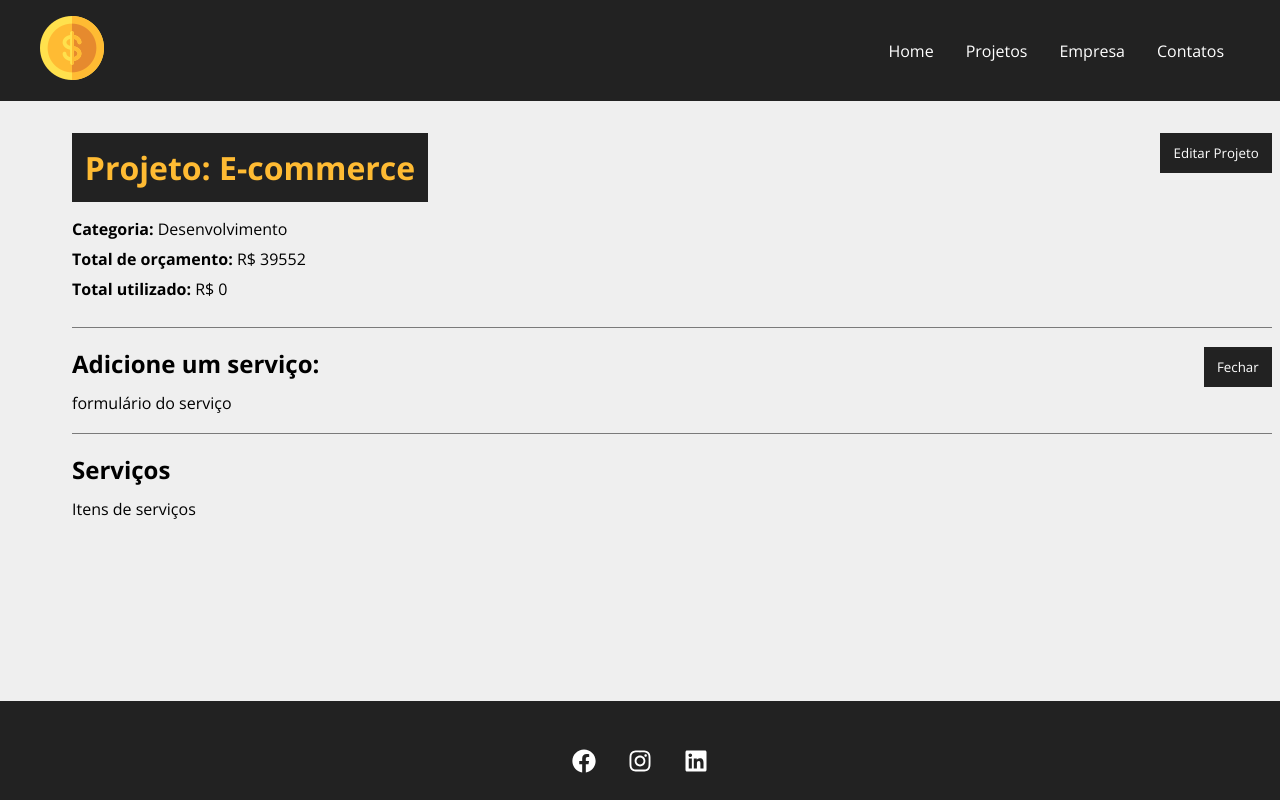
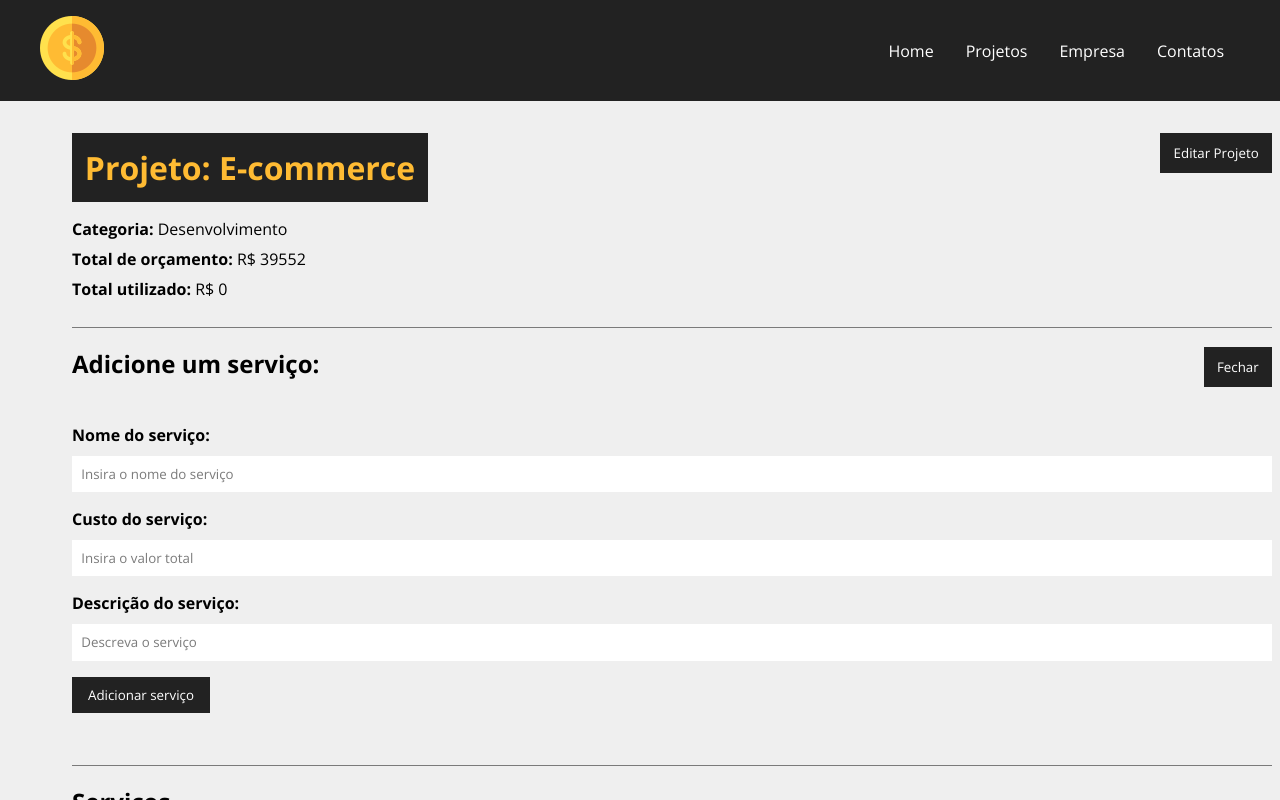
Before and after one commit to icocampos/costs, a React (Create React App) app: page /project/3 in a window 1280 px wide. Both pictures are taken after a click on the button "Adicionar serviço". Shown: the top 800 px of the page. Built offline with nearby package versions, Linux system fonts and the light colour scheme; data requests are answered from the project's data file.

Commit message:
init serviceForm

```diff
--- a/src/components/pages/Project.js
+++ b/src/components/pages/Project.js
@@ -7,6 +7,7 @@
 import Container from '../layout/Container';
 import ProjectForm from '../project/ProjectForm';
 import Message from '../layout/Message';
+import ServiceForm from '../service/ServiceForm';
 
 function Project() {
 
@@ -60,6 +61,8 @@
         .catch(err => console.log(err));
     }
 
+    function createService(){}
+
     function toggleProjectForm() {
         setShowProjectForm(!showProjectForm);
     }
@@ -107,7 +110,11 @@
                         {!showServiceForm ? 'Adicionar serviço' : 'Fechar'}
                     </button>
                     <div className={styles.project_info}>
-                        {showServiceForm && <div>formulário do serviço</div>}
+                        {showServiceForm && <ServiceForm
+                            handleSubmit={createService}
+                            btnText="Adicionar serviço"
+                            projectData={project}
+                        />}
                     </div>
                 </div>
                 <h2>Serviços</h2>
--- /dev/null
+++ b/src/components/service/ServiceForm.js
@@ -0,0 +1,50 @@
+import { useState } from 'react';
+
+import Input from '../form/Input';
+import SubmitButton from '../form/SubmitButton';
+
+import styles from '../project/ProjectForm.module.css';
+
+function ServiceForm({ handleSubmit, btnText, projectData }) {
+
+    const [service, setService] = useState({})
+
+    function submit(e){
+        e.preventDefault();
+        projectData.services.push(service);
+        handleSubmit(projectData);
+    }
+
+    function handleChange(e){
+        setService({ ...service, [e.target.name]: e.target.value });
+    }
+
+    return (
+        <form onSumit={submit} className={styles.form}>
+            <Input
+             type="text"
+             text="Nome do serviço"
+             name="name"
+             placeholder="Insira o nome do serviço"
+             handleOnChange={handleChange}
+            />
+            <Input
+             type="number"
+             text="Custo do serviço"
+             name="cost"
+             placeholder="Insira o valor total"
+             handleOnChange={handleChange}
+            />
+            <Input
+             type="text"
+             text="Descrição do serviço"
+             name="description"
+             placeholder="Descreva o serviço"
+             handleOnChange={handleChange}
+            />
+            <SubmitButton text={btnText} />
+        </form>
+    )
+}
+
+export default ServiceForm;
```
